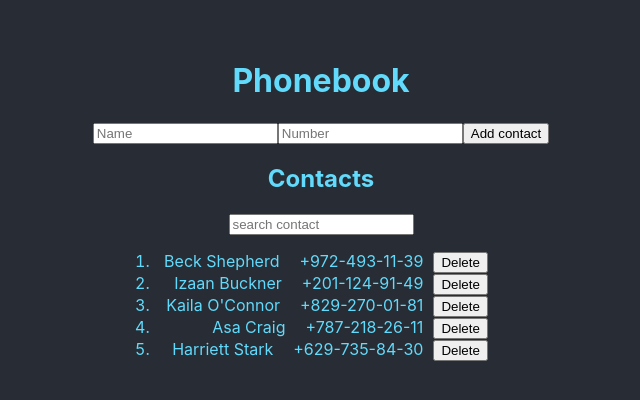
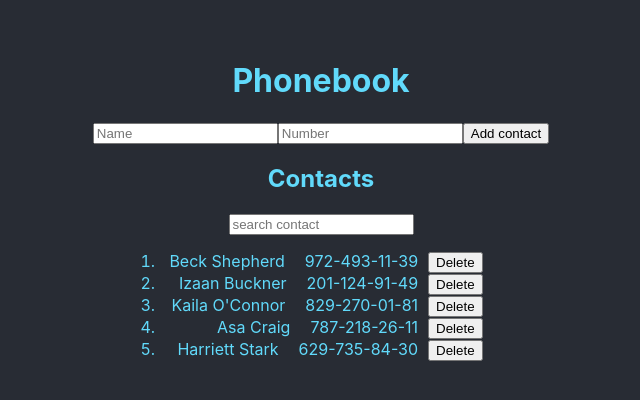
Before and after one commit to Mykhailo-Gogol/goit-react-hw-02-phonebook, a React (Create React App) app: page / in a window 1280 px wide. Shown: the top 400 px of the page, without its empty margins (319-959 px from the left). Built offline with nearby package versions, Linux system fonts and the light colour scheme; the HTML template or start-up script is replaced by a standard one.

Commit message:
Додає зміни крім debounce

```diff
--- a/src/App.js
+++ b/src/App.js
@@ -8,11 +8,11 @@ import ContactList from "./components/ContactList";
 class App extends Component {
   state = {
     contacts: [
-      { name: "Beck Shepherd", number: "+972-493-11-39", id: "id-1" },
-      { name: "Izaan Buckner", number: "+201-124-91-49", id: "id-2" },
-      { name: "Kaila O'Connor", number: "+829-270-01-81", id: "id-3" },
-      { name: "Asa Craig", number: "+787-218-26-11", id: "id-4" },
-      { name: "Harriett Stark", number: "+629-735-84-30", id: "id-5" },
+      { name: "Beck Shepherd", number: "972-493-11-39", id: "id-1" },
+      { name: "Izaan Buckner", number: "201-124-91-49", id: "id-2" },
+      { name: "Kaila O'Connor", number: "829-270-01-81", id: "id-3" },
+      { name: "Asa Craig", number: "787-218-26-11", id: "id-4" },
+      { name: "Harriett Stark", number: "629-735-84-30", id: "id-5" },
     ],
     filter: "",
   };
@@ -31,7 +31,7 @@ class App extends Component {
     // localStorage.setItem("contacts", setContactArrayLS);
   }
 
-  userId = () => shortid.generate();
+  // userId = () => shortid.generate();
 
   formSubmitHandler = ({ name, number }) => {
     if (this.state.contacts.some((e) => e.name === name)) {
@@ -39,17 +39,17 @@ class App extends Component {
     } else {
       this.setState(({ contacts }) => {
         return {
-          contacts: [...contacts, { name, number, id: this.userId() }],
+          contacts: [...contacts, { name, number, id: shortid.generate() }],
         };
       });
     }
   };
 
   filterHandler = (value) => {
-    if (!!value) {
-      this.setState(({
+    if (value) {
+      this.setState({
         filter: value,
-      }));
+      });
     }
   };
 
@@ -60,6 +60,16 @@ class App extends Component {
   };
 
   render() {
+    const filteredContacts = () => {
+      const { filter, contacts } = this.state;
+      const normalizedFilter = filter.toLowerCase();
+      const filteredArray = contacts.filter(
+        ({ name, number }) =>
+          name.toLowerCase().includes(normalizedFilter) ||
+          number.toLowerCase().includes(normalizedFilter)
+      );
+      return filteredArray;
+    };
     return (
       <div className="container">
         <h1>Phonebook</h1>
@@ -67,7 +77,7 @@ class App extends Component {
         <h2>Contacts</h2>
         <Filter onFilter={this.filterHandler} />
         <ContactList
-          appState={this.state}
+          filteredContacts={filteredContacts}
           onDeleteContact={this.deleteUserHandler}
         />
       </div>
--- a/src/components/ContactList/index.js
+++ b/src/components/ContactList/index.js
@@ -1,35 +1,18 @@
-import shortid from "shortid";
-
-const ContactList = (props) => {
-  const uniqueId = () => {
-    return shortid.generate();
-  };
-
-  const contactFilter = () => {
-    const { filter, contacts } = props.appState;
-    const normalizedFilter = filter.toLowerCase();
-    const filteredArray = contacts.filter(
-      ({ name, number }) =>
-        name.toLowerCase().includes(normalizedFilter) ||
-        number.toLowerCase().includes(normalizedFilter)
-    );
-    return filteredArray;
-  };
-
+const ContactList = ({ filteredContacts, onDeleteContact }) => {
   return (
     <>
-      {contactFilter().length ? (
+      {filteredContacts().length ? (
         <ol className="contact-list">
-          {contactFilter().map(({ name, number, id }) => {
+          {filteredContacts().map(({ name, number, id }) => {
             return (
-              <li key={uniqueId()}>
+              <li key={name}>
                 <p className="contact-text">
                   <span>{name}</span>
                   <span>{number}</span>
                 </p>
                 <button
                   className="delete-button"
-                  onClick={() => props.onDeleteContact(id)}
+                  onClick={() => onDeleteContact(id)}
                 >
                   Delete
                 </button>
--- a/src/components/Filter/index.js
+++ b/src/components/Filter/index.js
@@ -1,25 +1,22 @@
 import { useState } from "react";
-import { debounce } from "debounce";
+// import { debounce } from "debounce";
 
-
-const Filter = ({onFilter}) => {
-  const [filter, setFilter] = useState('')
-
+const Filter = ({ onFilter }) => {
+  const [filter, setFilter] = useState("");
 
   const handleInputChange = (event) => {
     const { value } = event.target;
-    debounce(setFilter(value), 500)
+    setFilter(() => value);
+  };
 
+  const blurHandler = (event) => {
+    event.target.value = "";
+    setFilter(() => event.target.value);
   };
 
   const filterInputHandler = (event) => {
     handleInputChange(event);
     onFilter(filter);
-  };
-
-  const blurHandler = (event) => {
-    event.target.value = "";
-    setFilter(event.target.value);
   };
 
   return (
--- a/src/components/Form/index.js
+++ b/src/components/Form/index.js
@@ -35,28 +35,28 @@ class Form extends Component {
     return (
       <>
         <form onSubmit={this.handleSubmit}>
-          <label htmlFor={this.nameInputId}>
+          <label htmlFor="name">
             <input
               type="text"
               placeholder="Name"
               onChange={this.handleInputChange}
               name="name"
               value={this.state.name}
-              id={this.nameInputId}
+              id="name"
               pattern="^[a-zA-Zа-яА-Я]+(([' -][a-zA-Zа-яА-Я ])?[a-zA-Zа-яА-Я]*)*$"
               title="The name can only consist of letters, apostrophes, dashes and spaces. For example Adrian, Jacob Mercer, Charles de Batz de Castelmore d'Artagnan и т. п."
               required
             />
           </label>
 
-          <label htmlFor={this.numberInputId}>
+          <label htmlFor="number">
             <input
               type="tel"
               placeholder="Number"
               onChange={this.handleInputChange}
               name="number"
               value={this.state.number}
-              id={this.numberInputId}
+              id="number"
               pattern="(\+?( |-|\.)?\d{1,2}( |-|\.)?)?(\(?\d{3}\)?|\d{3})( |-|\.)?(\d{3}( |-|\.)?\d{4})"
               title="The phone number must be 11-12 digits long and can contain numbers, spaces, dashes, pot-bellied brackets and can start with +"
               required
```
